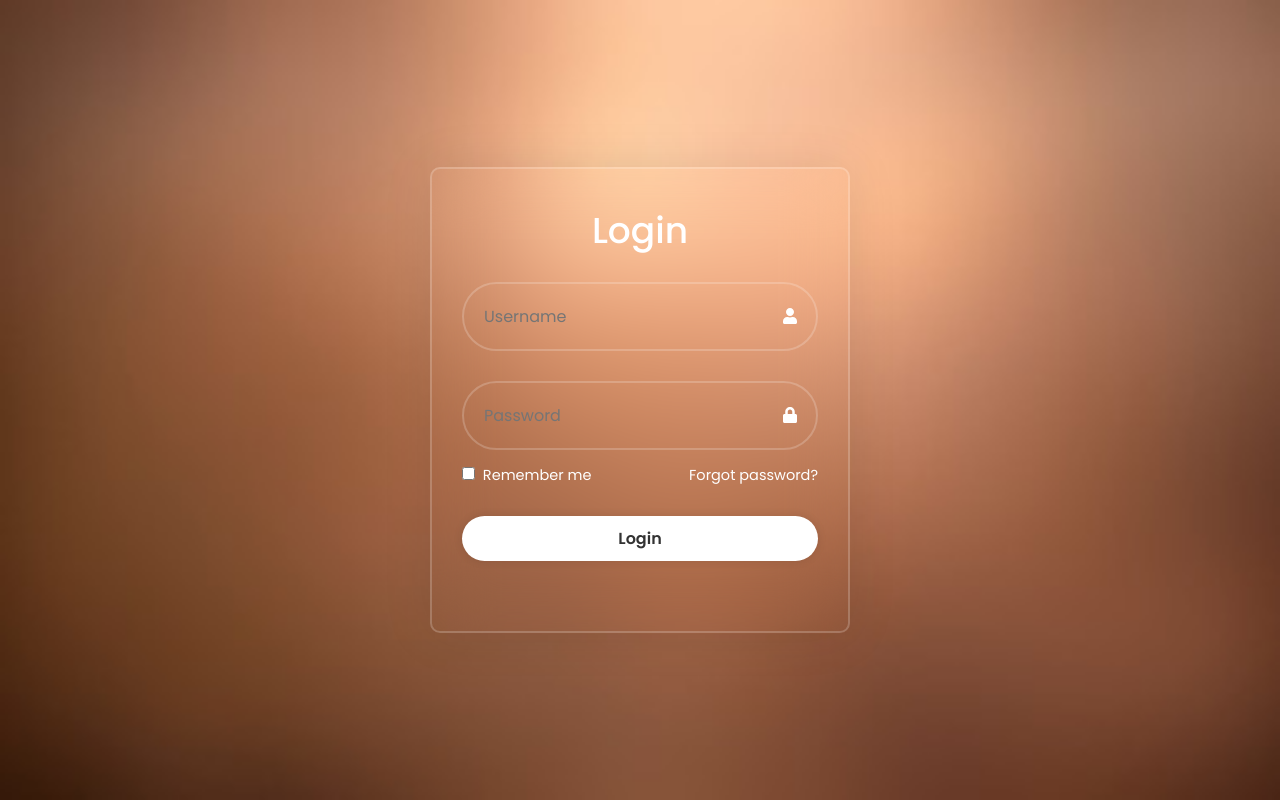
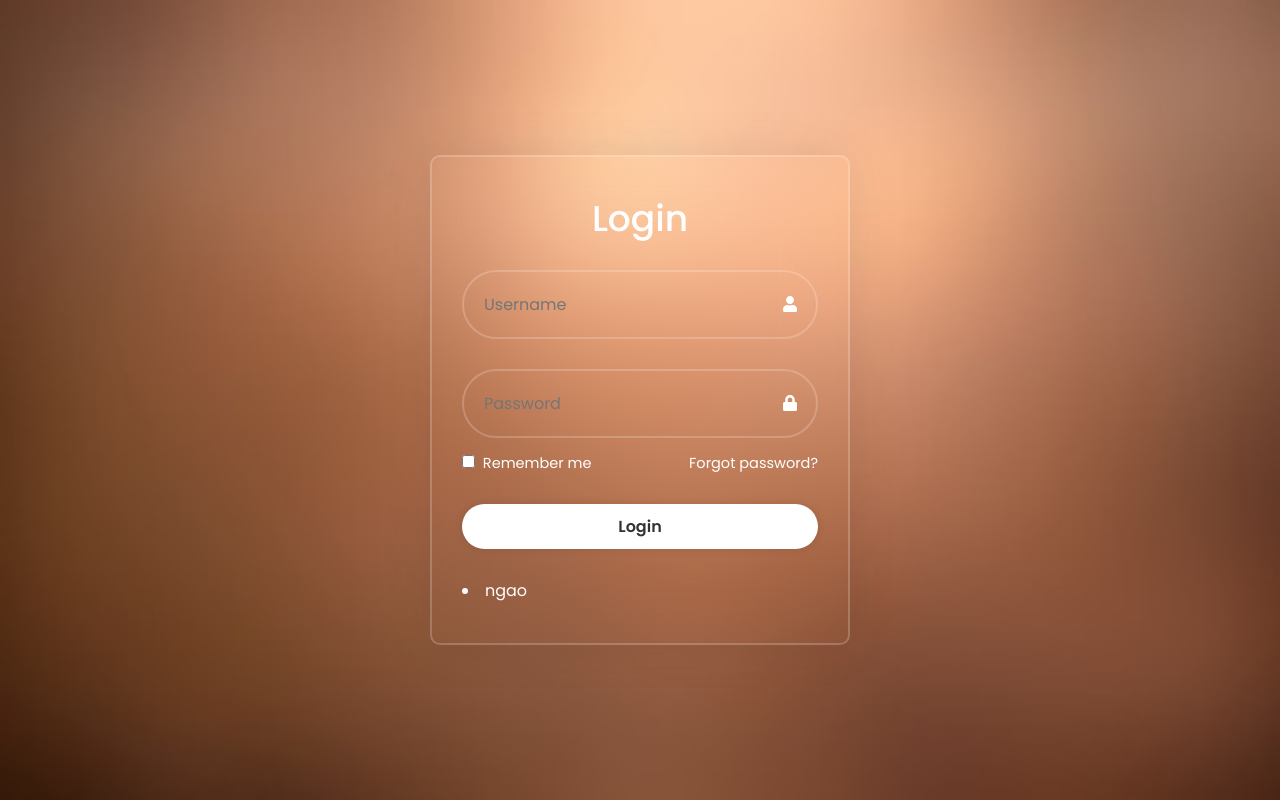
Before and after one commit to mjcarag/SagRPAPlatform, a React (Create React App) app in the folder react-bb/: page / in a window 1280 px wide. Built offline with nearby package versions, Linux system fonts and the light colour scheme.

Commit message:
updated main.js

```diff
--- a/react-bb/src/Components/LoginForm.js
+++ b/react-bb/src/Components/LoginForm.js
@@ -23,7 +23,17 @@ const LoginForm = ({onLogin}) => {
         }
     };
 
+    const addUser = () => {
 
+        fetch(serverIP + "api/register", {
+          method: "POST",
+          headers: { "Content-Type": "application/json" },
+        })
+          .then((res) => res.json())
+          .then((data) => setItems([...items, data]))
+          .catch((err) => console.error("Error adding item:", err));
+
+      };
   return (
     <div className="login-form">
         <div className="wrapper">
@@ -45,7 +55,7 @@ const LoginForm = ({onLogin}) => {
                 <div className="input-box">
                     <button type="submit">Login</button>
                 </div>
-            </form>
+            </form><li onClick={addUser}> ngao </li>
         </div>
     </div>
   );
```
